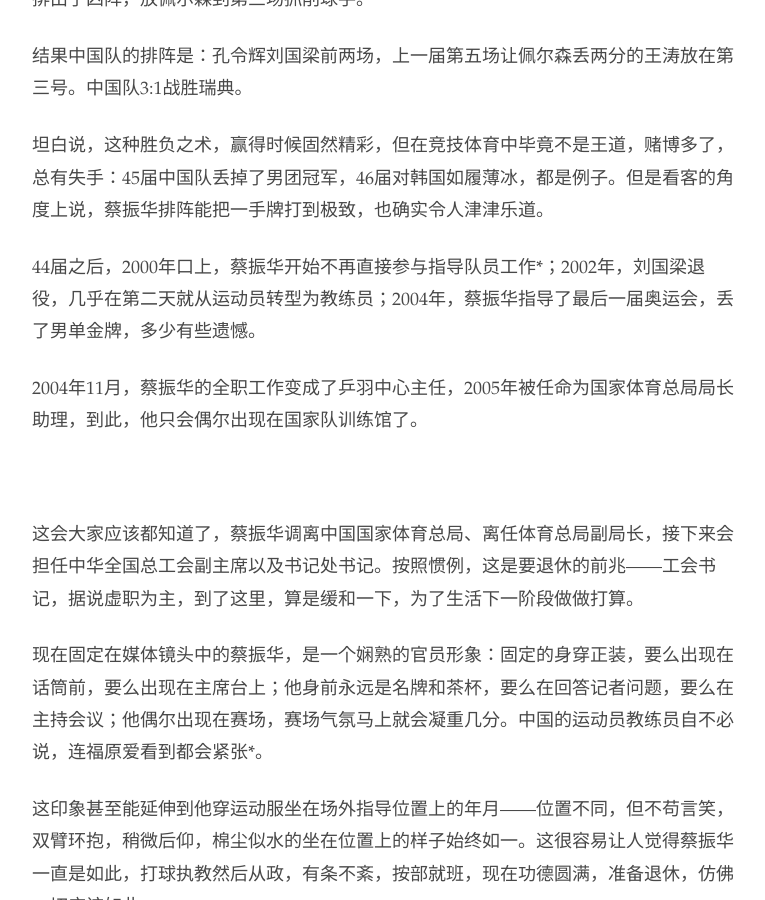
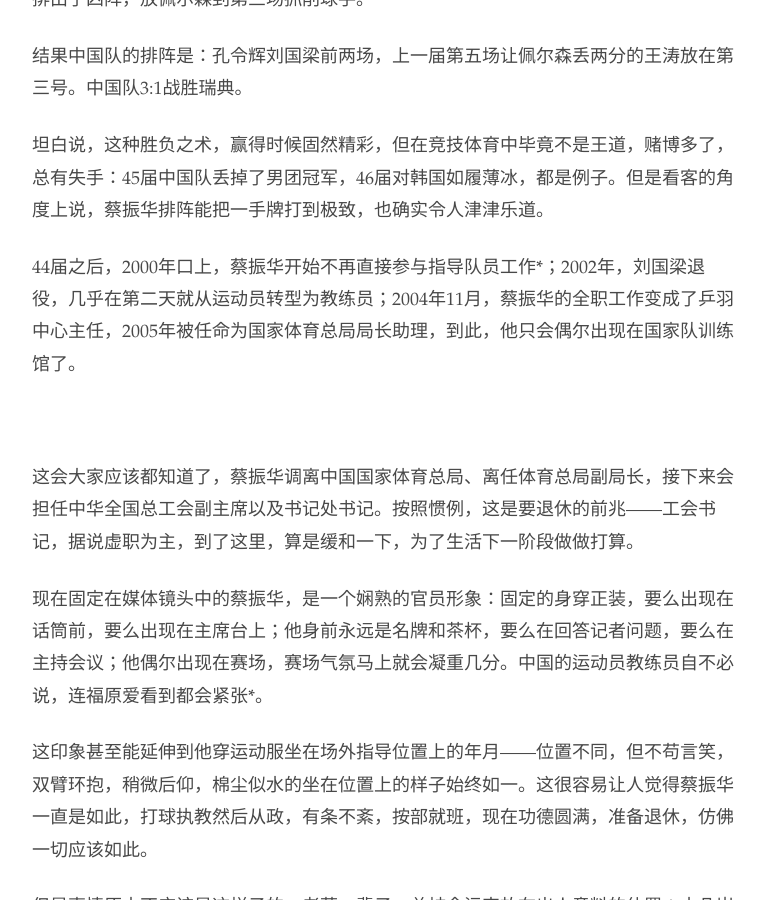
Before and after one commit to readandchedan/readandchedan.github.io, a Jekyll site: the page built from _posts/tabletennis/_posts/2018-09-26-cai-zhenhua.md, in a window 1280 px wide and 900 px high, scrolled down 7383 px. Shown: the whole window, without its empty margins (256-1021 px from the left). Built offline with Jekyll 4.4.1, drawn with Linux system fonts in a browser that asks for light colours.

Commit message:
fact check

```diff
--- a/_posts/tabletennis/_posts/2018-09-26-cai-zhenhua.md
+++ b/_posts/tabletennis/_posts/2018-09-26-cai-zhenhua.md
@@ -137,9 +137,7 @@ layout: default
 
 坦白说，这种胜负之术，赢得时候固然精彩，但在竞技体育中毕竟不是王道，赌博多了，总有失手：45届中国队丢掉了男团冠军，46届对韩国如履薄冰，都是例子。但是看客的角度上说，蔡振华排阵能把一手牌打到极致，也确实令人津津乐道。
 
-44届之后，2000年口上，蔡振华开始不再直接参与指导队员工作[*](http://www.chinanews.com/2000-12-04/26/59530.html)；2002年，刘国梁退役，几乎在第二天就从运动员转型为教练员；2004年，蔡振华指导了最后一届奥运会，丢了男单金牌，多少有些遗憾。
-
-2004年11月，蔡振华的全职工作变成了乒羽中心主任，2005年被任命为国家体育总局局长助理，到此，他只会偶尔出现在国家队训练馆了。
+44届之后，2000年口上，蔡振华开始不再直接参与指导队员工作[*](http://www.chinanews.com/2000-12-04/26/59530.html)；2002年，刘国梁退役，几乎在第二天就从运动员转型为教练员；2004年11月，蔡振华的全职工作变成了乒羽中心主任，2005年被任命为国家体育总局局长助理，到此，他只会偶尔出现在国家队训练馆了。
 
 <br>
 
```
